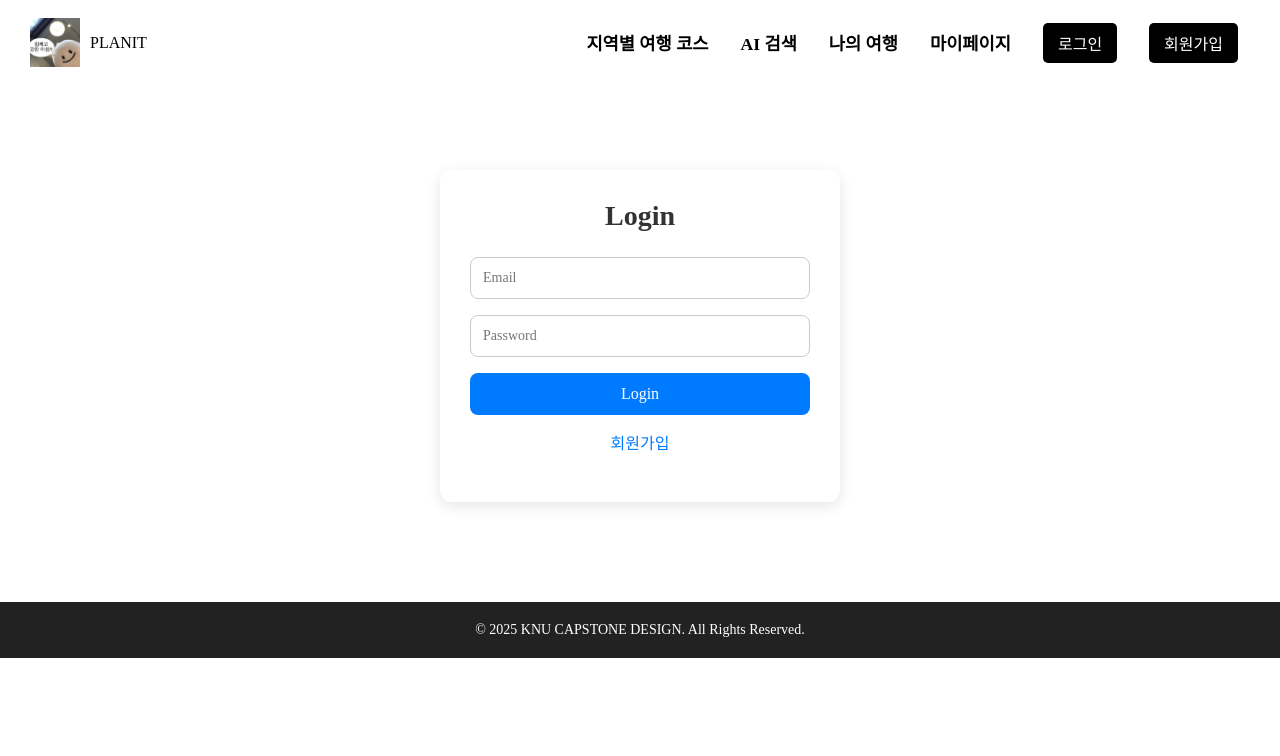
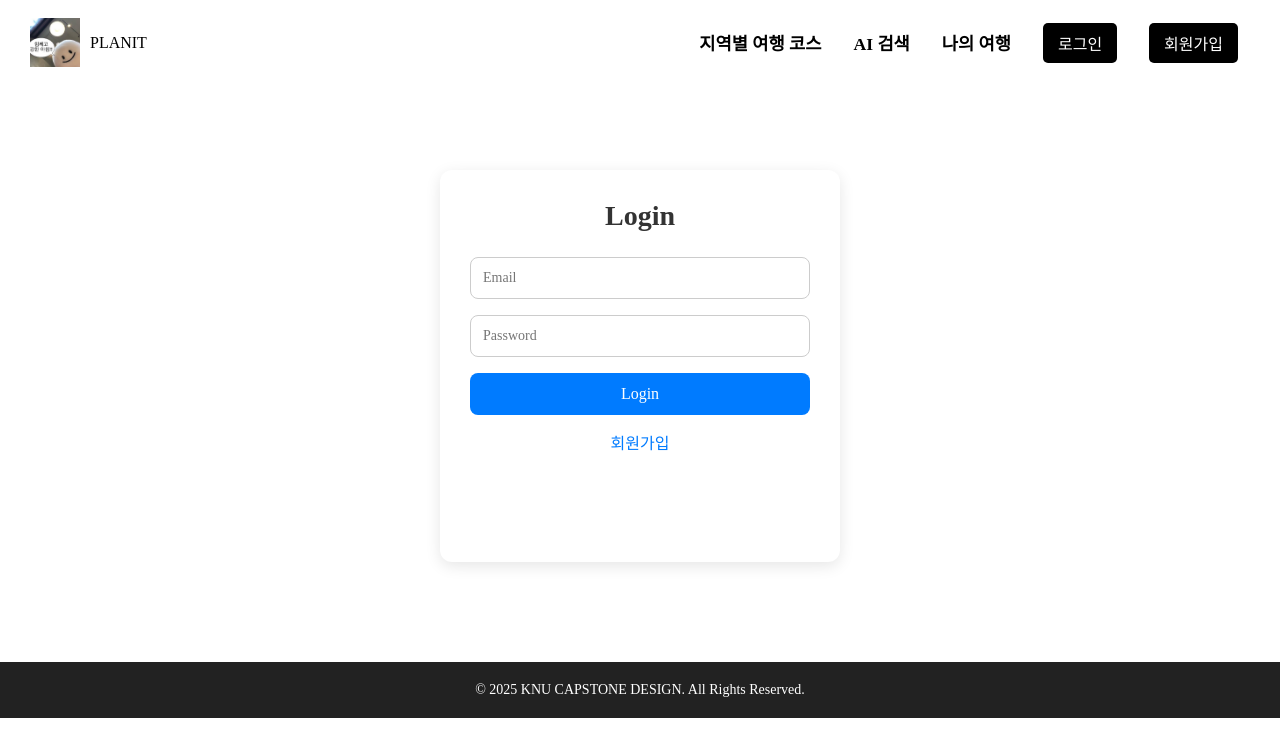
Before and after one commit to o11117/capstonedesign, a React (Vite) app: page /login in a window 1280 px wide. Shown: the top 756 px of the page. Built offline with nearby package versions, Linux system fonts and the light colour scheme; no server answers; a web font is replaced by a local one.

Commit message:
Deploy: c133e381eea69ccccd5ced3549be9df77b4ab48a

```diff
--- a/package.json
+++ b/package.json
@@ -10,8 +10,10 @@
     "preview": "vite preview"
   },
   "dependencies": {
+    "@react-oauth/google": "^0.12.1",
     "axios": "^1.8.4",
     "capstonedesign": "file:",
+    "jwt-decode": "^4.0.0",
     "react": "^19.0.0",
     "react-dom": "^19.0.0",
     "react-router-dom": "^7.2.0",
@@ -19,6 +21,8 @@
   },
   "devDependencies": {
     "@eslint/js": "^9.21.0",
+    "@types/jwt-decode": "^2.2.1",
+    "@types/node": "^22.14.1",
     "@types/react": "^19.0.10",
     "@types/react-dom": "^19.0.4",
     "@vitejs/plugin-react": "^4.3.4",
--- a/src/components/Nav.tsx
+++ b/src/components/Nav.tsx
@@ -1,11 +1,20 @@
 // src/components/Nav.tsx
-import { Link } from 'react-router-dom'
+import { Link, useNavigate } from 'react-router-dom'
 import styles from '../assets/Nav.module.css'
 import logo from '/favicon.jpeg'
-
+import { useAuthStore } from '../store/useAuthStore.ts'
 const Nav = () => {
   const scrollToTop = () => {
     window.scrollTo({ top: 0 })
+  }
+
+  const navigate = useNavigate()
+  const { email, logout } = useAuthStore()
+  const isLoggedIn = !!email
+
+  const handleLogout = () => {
+    logout()
+    navigate('/') // 로그아웃 후 홈으로 이동
   }
 
   return (
@@ -33,11 +42,22 @@ const Nav = () => {
             나의 여행
           </Link>
         </li>
+
+        {isLoggedIn ? (
+          <>
             <li className={styles.navItem}>
               <Link to="/mypage" className={styles.navLink} onClick={scrollToTop}>
                 마이페이지
               </Link>
             </li>
+            <li className={styles.navItem}>
+              <button className={styles.navLinkLogin} onClick={handleLogout}>
+                로그아웃
+              </button>
+            </li>
+          </>
+        ) : (
+          <>
             <li className={styles.navItem}>
               <Link to="/login" className={styles.navLinkLogin} onClick={scrollToTop}>
                 로그인
@@ -48,6 +68,8 @@ const Nav = () => {
                 회원가입
               </Link>
             </li>
+          </>
+        )}
       </ul>
     </nav>
   )
--- a/src/pages/LoginPage.tsx
+++ b/src/pages/LoginPage.tsx
@@ -1,9 +1,10 @@
-// src/pages/LoginPage.tsx
 import React, { useState } from 'react';
 import { useAuthStore } from '../store/useAuthStore';
 import styles from '../assets/LoginPage.module.css';
 import axios from 'axios';
 import { Link, useNavigate } from 'react-router-dom';
+import { CredentialResponse, GoogleLogin } from '@react-oauth/google'; // 구글 로그인
+import { jwtDecode } from 'jwt-decode'; // 구글 토큰 디코딩용
 
 const LoginPage = () => {
   const [email, setEmail] = useState('');
@@ -11,6 +12,13 @@ const LoginPage = () => {
   const login = useAuthStore((state) => state.login);
   const navigate = useNavigate();
   const [error, setError] = useState('');
+
+  interface GooglePayload {
+    email: string;
+    name: string;
+    picture: string;
+    sub: string;
+  }
 
   const handleSubmit = async (e: React.FormEvent) => {
     e.preventDefault();
@@ -24,12 +32,48 @@ const LoginPage = () => {
       console.log("로그인 성공", response.data.token);
       // 상태 저장
       login({ name, token, email, phone });
-
       // 로그인 성공 후 마이페이지로 이동
-      navigate('/mypage');
+      navigate('/');
     } catch (err) {
       console.error('로그인 실패:', err);
       setError('이메일 또는 비밀번호가 올바르지 않습니다.');
+    }
+  };
+
+  const handleGoogleLoginSuccess = async (credentialResponse: CredentialResponse) => {
+    console.log("응답 왔다", credentialResponse); // 여기에 출력되는지 확인
+    try {
+      const { credential } = credentialResponse;
+      if (!credential) return;
+
+      let email, name, picture;
+
+      try {
+        const decoded = jwtDecode<GooglePayload>(credential);
+        email = decoded.email;
+        name = decoded.name;
+        picture = decoded.picture;
+      } catch (err) {
+        console.error('JWT 디코딩 오류:', err);
+        setError('구글 로그인 중 문제가 발생했습니다.');
+        return;  // 디코딩 오류가 나면 이후 로직을 중단
+      }
+
+      // 소셜 로그인 전용 백엔드 API 호출 (서버가 처리해줄 수 있어야 함)
+      const response = await axios.post('http://localhost:5001/api/auth/google', {
+        email,
+        name,
+        picture,
+      });
+
+      const { token, phone } = response.data;
+
+      // 상태 저장
+      login({ name, token, email, phone });
+      navigate('/');
+    } catch (err) {
+      console.error('Google 로그인 실패:', err);
+      setError('구글 로그인에 실패했습니다.');
     }
   };
 
@@ -61,6 +105,13 @@ const LoginPage = () => {
         <div>
           <Link to='/signup'>회원가입</Link>
         </div>
+
+        <div style={{ marginTop: '20px' }}>
+          <GoogleLogin
+            onSuccess={handleGoogleLoginSuccess}
+            onError={() => setError('구글 로그인에 실패했습니다.')}
+          />
+        </div>
       </div>
     </form>
   );
--- a/src/routes/Routes.tsx
+++ b/src/routes/Routes.tsx
@@ -1,4 +1,5 @@
 import React from 'react'
+import {GoogleOAuthProvider} from '@react-oauth/google'
 import { BrowserRouter, Routes, Route } from 'react-router-dom'
 import MainPage from '../pages/MainPage'
 import Nav from '../components/Nav'
@@ -15,6 +16,7 @@ const Router = () => {
   }, [])
 
   return (
+    <GoogleOAuthProvider clientId={import.meta.env.VITE_GOOGLE_CLIENT_ID!}>
     <BrowserRouter>
       <div className="pages-container">
         <Nav />
@@ -28,6 +30,7 @@ const Router = () => {
         <Footer />
       </div>
     </BrowserRouter>
+    </GoogleOAuthProvider>
   )
 }
 
--- a/vite.config.ts
+++ b/vite.config.ts
@@ -4,7 +4,9 @@ import react from '@vitejs/plugin-react'
 // https://vite.dev/config/
 export default defineConfig({
   plugins: [react()],
-
+  define: {
+    'process.env': process.env,
+  },
   server: {
     port: 3000,
     strictPort: true,
```
Also changed, not shown: 1 other file (tests, documents, lock files or other folders). Lines whose indentation alone changed are shown as unchanged.
